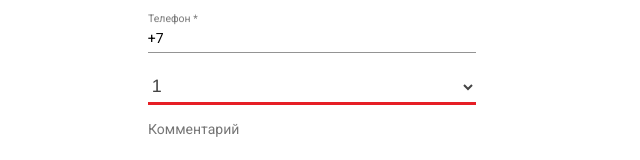
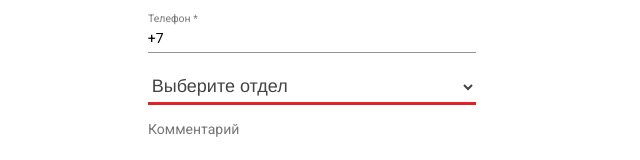
Before and after one commit to lemkas/forth-week, an Angular app: page / in a window 1280 px wide. Shown: the part 378-538 px from the top of the page, without its empty margins (328-968 px from the left). Built offline with nearby package versions, Linux system fonts and the light colour scheme; what ngx-mask would draw is missing.

Commit message:
create workable dropdown but without types

```diff
--- a/src/app/components/feedback-form/feedback-form.component.html
+++ b/src/app/components/feedback-form/feedback-form.component.html
@@ -35,7 +35,10 @@
     />
     <mat-error> Телефон <strong>обязательное поле!</strong> </mat-error>
   </mat-form-field>
-  <app-dropdowm></app-dropdowm>
+  <app-dropdowm
+    [options]="departments"
+    formControlName="department"
+  ></app-dropdowm>
   <mat-form-field>
     <mat-label>Комментарий</mat-label>
     <textarea
--- a/src/app/components/feedback-form/feedback-form.component.ts
+++ b/src/app/components/feedback-form/feedback-form.component.ts
@@ -4,6 +4,7 @@ import { MatDialog } from '@angular/material/dialog';
 import { Subscription } from 'rxjs';
 import { ModalComponent } from '../modal/modal.component';
 import { NumberValidator } from 'src/app/validators/number.validators';
+import { FeedbackService } from 'src/app/services/feedback.service';
 
 @Component({
   selector: 'app-feedback-form',
@@ -15,12 +16,14 @@ export class FeedbackFormComponent implements OnInit {
   isValidFields: boolean = false;
   showForm: boolean = true;
   isNumberError: boolean = false;
+  departments: any[] = this.feedBackService.departments;
   private invalidControls: Array<string> = [];
   private subscription!: Subscription;
   constructor(
     private fb: FormBuilder,
     private dialog: MatDialog,
-    private validator: NumberValidator
+    private validator: NumberValidator,
+    private feedBackService: FeedbackService
   ) {}
 
   ngOnInit(): void {
@@ -46,6 +49,7 @@ export class FeedbackFormComponent implements OnInit {
         [Validators.required, Validators.email, Validators.maxLength(256)],
       ],
       phoneNumber: ['+7', Validators.required],
+      department: '',
       badgeNumber: [null, [this.validator.isNumber]],
       comment: ['', Validators.maxLength(256)],
       consent: [false, Validators.requiredTrue],
--- a/src/app/models/feedback-form.ts
+++ b/src/app/models/feedback-form.ts
@@ -8,3 +8,9 @@ export interface IFeedbackForm {
   comment: FormControl<string>;
   consent: FormControl<boolean>;
 }
+
+export enum DEPARTMENTS {
+  FINANCE_DEPARTMENT = 'Финансовый отдел',
+  ACCOUNTING_DEPARTMENT = 'Бухгалтерия',
+  HR_DEPARTMENT = 'Отдел кадров',
+}
--- /dev/null
+++ b/src/app/services/feedback.service.ts
@@ -0,0 +1,14 @@
+import { Injectable } from '@angular/core';
+import { DEPARTMENTS } from '../models/feedback-form';
+
+@Injectable({
+  providedIn: 'root',
+})
+export class FeedbackService {
+  public departments: DEPARTMENTS[] = [
+    DEPARTMENTS.ACCOUNTING_DEPARTMENT,
+    DEPARTMENTS.FINANCE_DEPARTMENT,
+    DEPARTMENTS.HR_DEPARTMENT,
+  ];
+  constructor() {}
+}
--- a/src/app/ui/dropdowm/dropdowm.component.html
+++ b/src/app/ui/dropdowm/dropdowm.component.html
@@ -1,5 +1,8 @@
-<select class="select">
-  <option class="select-option" value="1">1</option>
-  <option class="select-option" value="2">2</option>
-  <option class="select-option" value="3">3</option>
+<select class="select" [formControl]="dropdownControl">
+  <option class="select-option" value="" selected disabled>
+    Выберите отдел
+  </option>
+  <option class="select-option" [value]="item" *ngFor="let item of options">
+    {{ item }}
+  </option>
 </select>
--- a/src/app/ui/dropdowm/dropdowm.component.ts
+++ b/src/app/ui/dropdowm/dropdowm.component.ts
@@ -1,15 +1,42 @@
-import { Component, OnInit } from '@angular/core';
+import { Component, Input, OnInit, forwardRef } from '@angular/core';
+
+import {
+  ControlValueAccessor,
+  FormControl,
+  NG_VALUE_ACCESSOR,
+} from '@angular/forms';
+import { DEPARTMENTS } from 'src/app/models/feedback-form';
 
 @Component({
   selector: 'app-dropdowm',
   templateUrl: './dropdowm.component.html',
-  styleUrls: ['./dropdowm.component.scss']
+  styleUrls: ['./dropdowm.component.scss'],
+  providers: [
+    {
+      provide: NG_VALUE_ACCESSOR,
+      useExisting: forwardRef(() => DropdowmComponent),
+      multi: true,
+    },
+  ],
 })
-export class DropdowmComponent implements OnInit {
-
-  constructor() { }
+export class DropdowmComponent implements OnInit, ControlValueAccessor {
+  @Input() options: any[] = [];
+  dropdownControl = new FormControl();
+  onChange(value: DEPARTMENTS): void {}
 
   ngOnInit(): void {
+    this.dropdownControl.valueChanges.subscribe((value: DEPARTMENTS) => {
+      this.onChange(value);
+    });
   }
 
+  writeValue(value: any): void {
+    this.dropdownControl.setValue(value);
+  }
+
+  registerOnChange(fn: any): void {
+    this.onChange = fn;
+  }
+
+  registerOnTouched(fn: any): void {}
 }
```
Also changed, not shown: 1 other file (tests, documents, lock files or other folders).
